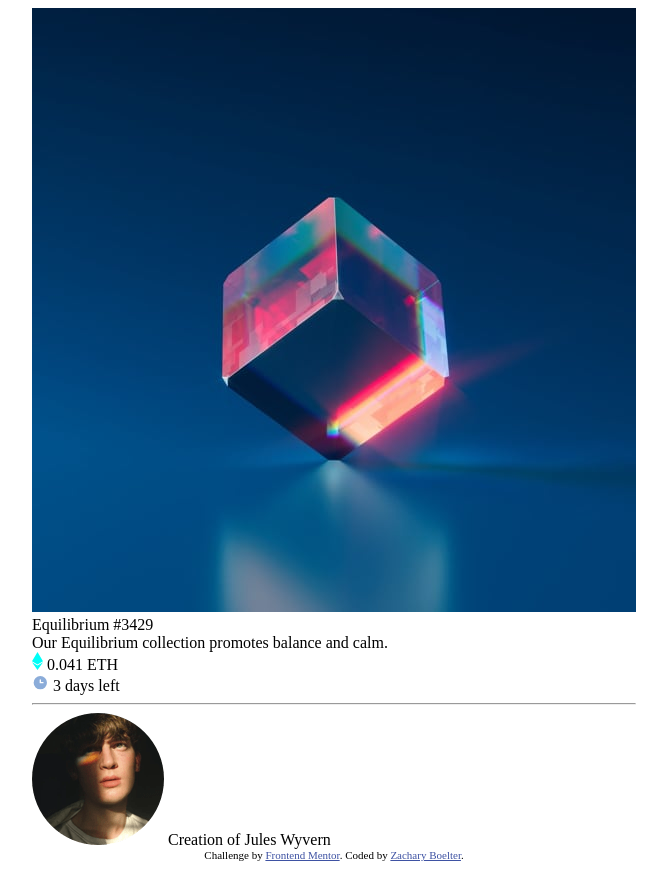
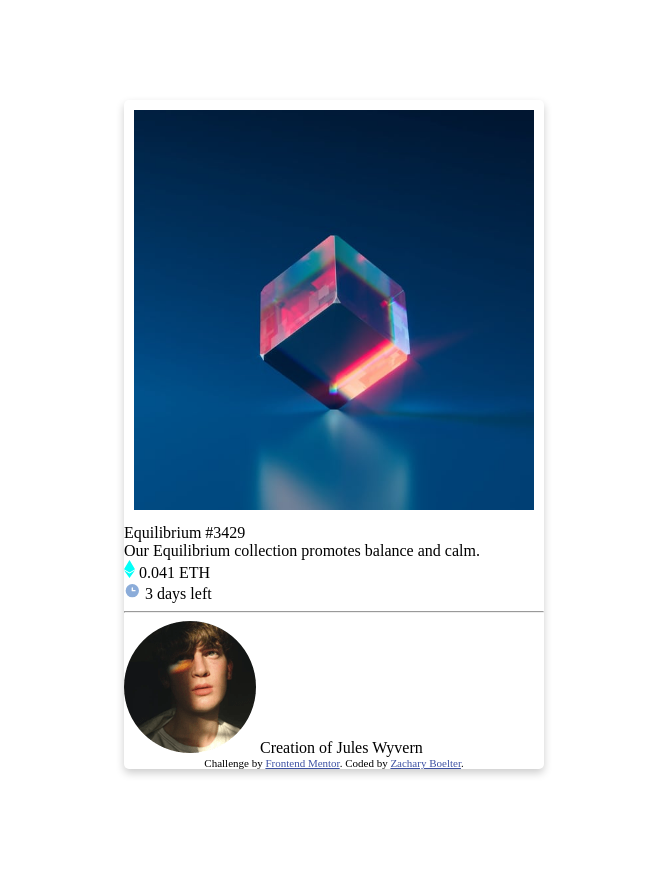
Before and after one commit to zacharyboelter/nft-preview-card, a plain HTML site: page index.html in a window 1280 px wide. Shown: the whole page, without its empty margins (306-973 px from the left). Drawn offline with Linux system fonts and the light colour scheme.

Commit message:
card layout with box-shadow

```diff
--- a/index.html
+++ b/index.html
@@ -26,8 +26,8 @@
 
 <body>
   <div class="card">
-    <div class="main-img">
-      <img src="/images/image-equilibrium.jpg" alt="">
+    <div >
+      <img class="main-img" src="/images/image-equilibrium.jpg" alt="" >
     </div>
 
     <div class="title">
--- a/styles.css
+++ b/styles.css
@@ -2,8 +2,19 @@ body {
     display: flex;
     justify-content: center;
     align-items: center;
+    margin: auto 0;
+
 }
 
 .card {
-    border: 1px soild red;
+    box-shadow: 0 4px 8px 0 rgba(0,0,0,0.2);
+    transition: 0.3s;
+    border-radius: 5px;
+    margin: 100px 400px;
 }
+
+.main-img {
+    width: 400px;
+    border-radius: 5px;
+    padding: 10px;
+}
```
